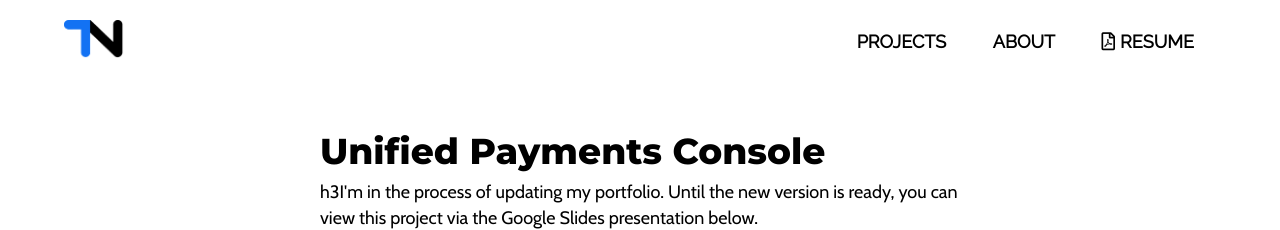
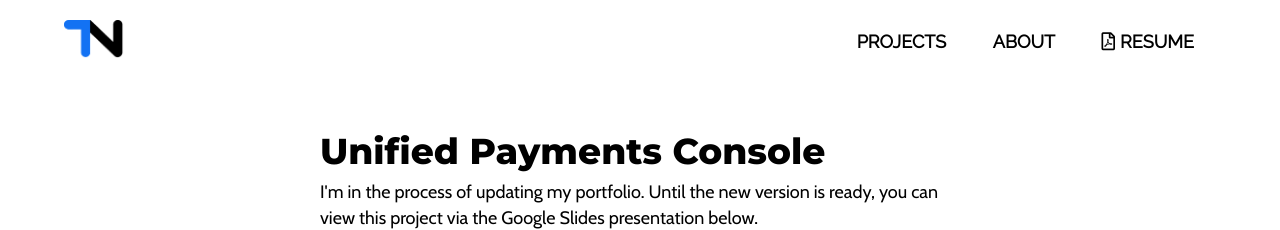
Before and after one commit to Tristine0426/Tristine0426.github.io, a plain HTML site: page upc.html in a window 1280 px wide. Shown: the top 230 px of the page. Drawn offline with nearby package versions, Linux system fonts and the light colour scheme.

Commit message:
Update upc.html

```diff
--- a/upc.html
+++ b/upc.html
@@ -49,7 +49,7 @@
 
               <div class="introduction">
                 <h1>Unified Payments Console</h1>
-                  <p>h3I'm in the process of updating my portfolio. Until the new version is ready, you can view this project via the Google Slides presentation below.</p>
+                  <p>I'm in the process of updating my portfolio. Until the new version is ready, you can view this project via the Google Slides presentation below.</p>
                 </div>
 
               <div class="slide-container">
```
